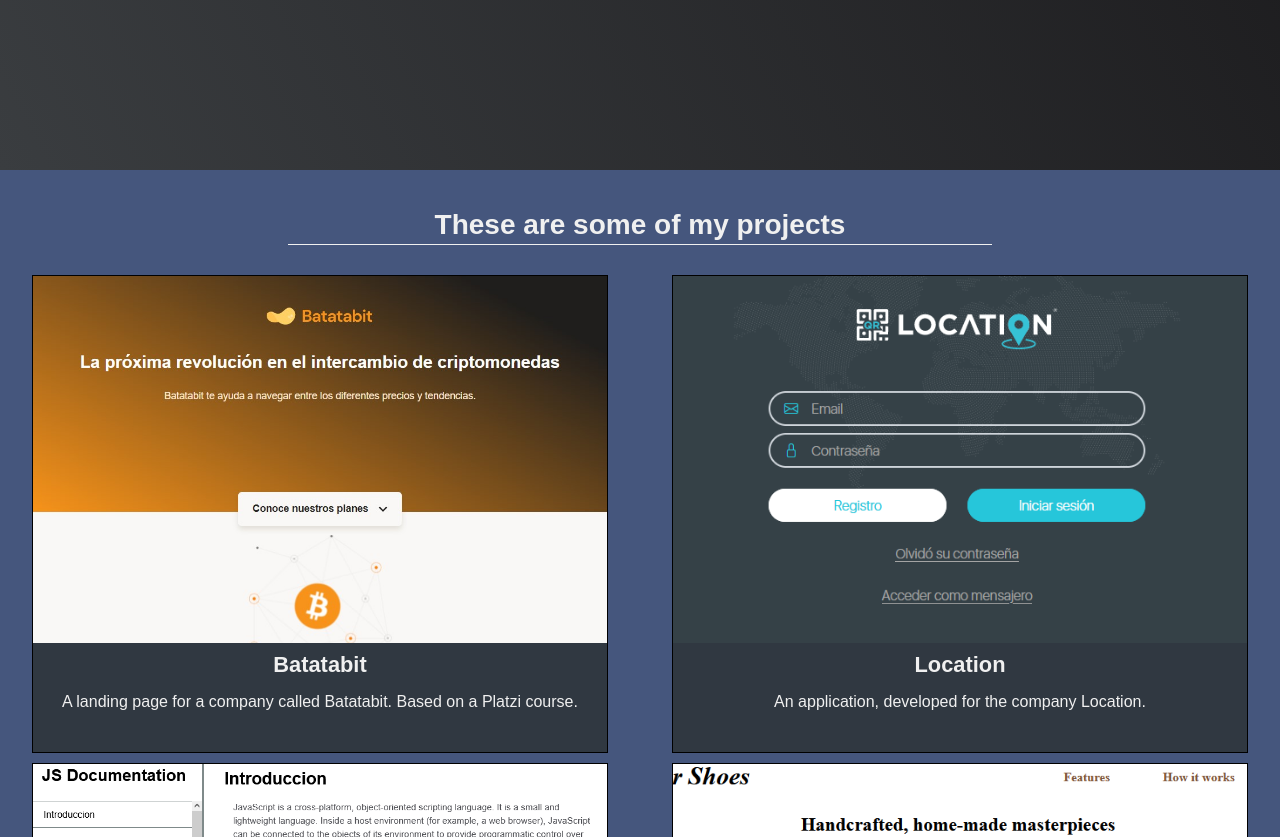
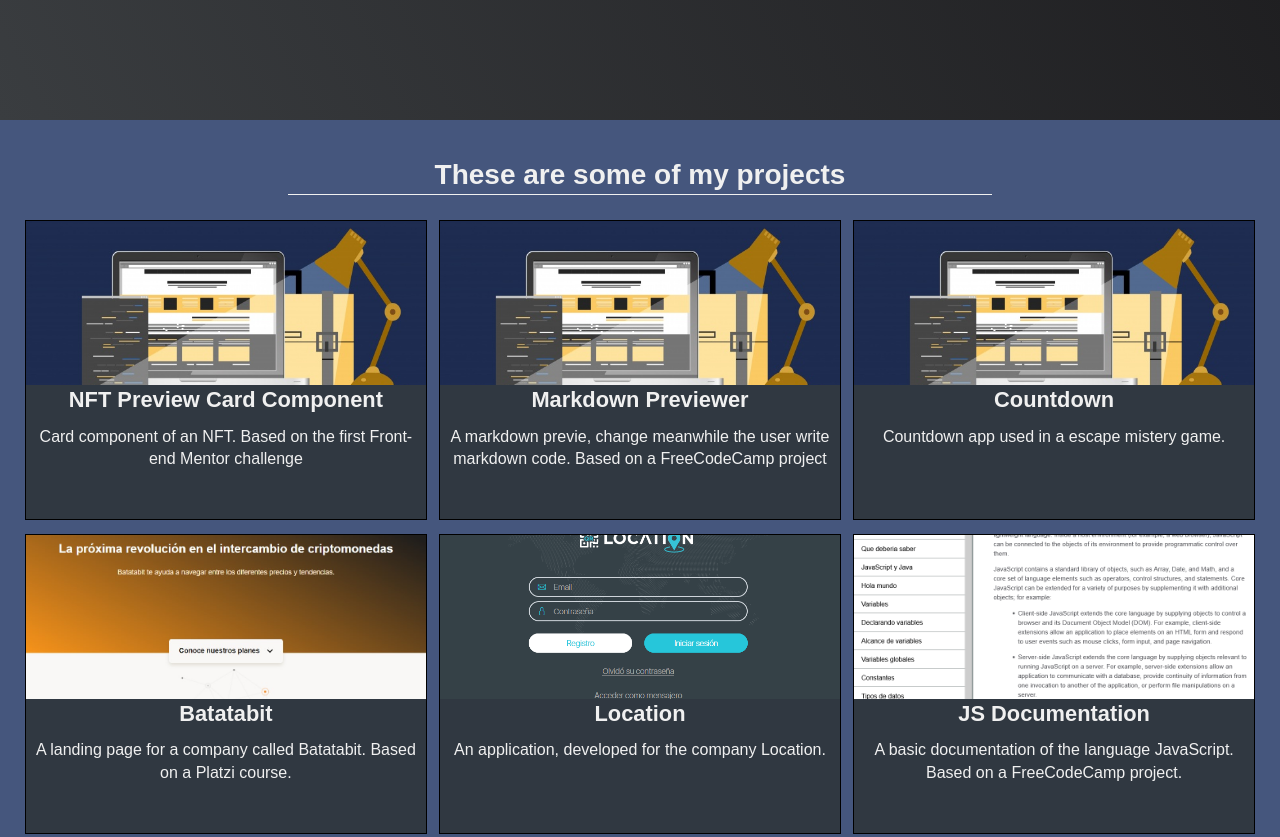
Before and after one commit to brayanlopez/brayanlopez.github.io, a plain HTML site: page index.html in a window 1280 px wide. Shown: the part 680-1517 px from the top of the page. Drawn offline with Linux system fonts and the light colour scheme.

Commit message:
CHANGE: styles for used grid and ADD new data projects

```diff
--- a/index.html
+++ b/index.html
@@ -9,7 +9,7 @@
     <link
       rel="stylesheet"
       href="src/styles/table.css"
-      media="(max-width: 550px)"
+      media="(max-width: 780px)"
     />
     <link
       rel="stylesheet"
@@ -49,7 +49,7 @@
           >
           <a
             class="btn contact-details"
-            href="https://www.linkedin.com/in/brayan-lopez-91ba3155/"
+            href="https://www.linkedin.com/in/brayanlopezg/"
             ><i class="fab fa-linkedin"></i> LinkedIn</a
           >
         </div>
@@ -57,7 +57,7 @@
     </main>
     <footer id="footer"></footer>
 
-    <script src="data.js"></script>
+    <script src="./src/data.js"></script>
     <script>
       let projectContainer = document.getElementById("projects-container");
       elements = dataProjects.map((data) => {
@@ -65,19 +65,22 @@
         project.className += "project";
         project.innerHTML = `
         <a class="btn" href="${data.url}" target="_blank" rel="noreferrer">
+          <div class="project-image-header">
             <img
               class="project-image"
               src="src/assets/img/${data.image}"
               alt="imagen del projecto"
             />
+          </div>
+          <div class="project-content">
             <h3 class="project-tile">${data.title}</h3>
             <p>${data.description}</p>
+          </div>
         </a>`;
         return project;
       });
-      elements.map((element) => {
-        projectContainer.appendChild(element);
-      });
+
+      elements.map((element) => projectContainer.appendChild(element));
     </script>
   </body>
 </html>
--- a/data.js
+++ b/src/data.js
@@ -1,10 +1,42 @@
-let dataProjects = [
+const socialNetwork = [
+  { name: "Github", url: "https://github.com/brayanlopez" },
+  { name: "Twitter", url: "https://twitter.com/bryanlopezg5" },
+  { name: "LinkedIn", url: "https://www.linkedin.com/in/brayanlopezg/" },
+];
+
+const dataProjects = [
+  {
+    title: "NFT Preview Card Component",
+    description:
+      "Card component of an NFT. Based on the first Front-end Mentor challenge",
+    date: new Date("01-01-2024"),
+    thechnology: ["HTML", "CSS", "JavaScript"],
+    url: "https://brayanlopez.github.io/NTF-preview-card-component/",
+    image: "default.jpg",
+  },
+  {
+    title: "Markdown Previewer",
+    description:
+      "A markdown previe, change meanwhile the user write markdown code. Based on a FreeCodeCamp project",
+    date: new Date("11-11-2023"),
+    thechnology: ["React", "Material UI", "marked"],
+    url: "https://brayanlopez.github.io/markdown-previewer/",
+    image: "default.jpg",
+  },
+  {
+    title: "Countdown",
+    description: "Countdown app used in a escape mistery game.",
+    date: new Date("19-08-2022"),
+    thechnology: ["React", "Material UI", "marked"],
+    url: "https://brayanlopez.github.io/countdown/",
+    image: "default.jpg",
+  },
   {
     title: "Batatabit",
     description:
       "A landing page for a company called Batatabit. Based on a Platzi course.",
     date: new Date("22-12-2021"),
-    thechnology: ["React", "HTML", "CSS", "JavaScript"],
+    thechnology: ["HTML", "CSS", "JavaScript"],
     url: "https://brayanlopez.github.io/Batatabit",
     image: "batatabit.jpg",
   },
@@ -12,7 +44,7 @@ let dataProjects = [
     title: "Location",
     description: "An application, developed for the company Location.",
     date: new Date("10-05-2021"),
-    thechnology: ["React", "Boostrap", "HTML", "CSS", "JavaScript", "React"],
+    thechnology: ["React", "Boostrap", "HTML", "CSS", "JavaScript"],
     url: "https://app.qrlocation.com/Login/",
     image: "qrlocation.png",
   },
@@ -45,7 +77,7 @@ let dataProjects = [
   {
     title: "Tribute Page",
     description:
-      "A tribute page to Dr. Norman Borlaug. Based in a project from FreeCodeCamp",
+      "A tribute page to Dr. Norman Borlaug. Based on a project from FreeCodeCamp",
     date: new Date("24-06-2021"),
     thechnology: ["HTML", "CSS", "JavaScript"],
     url: "https://brayanlopez.github.io/tribute-page/",
--- a/src/styles/main.css
+++ b/src/styles/main.css
@@ -7,8 +7,8 @@
 }
 
 * {
-  margin: 0px;
-  padding: 0px;
+  margin: 0;
+  padding: 0;
 }
 
 /* box-sizing and font sizing */
@@ -58,10 +58,6 @@ a {
   padding: 0px 25px;
 }
 
-main {
-  padding-top: 50px;
-}
-
 #welcome-section {
   display: flex;
   flex-direction: column;
@@ -76,7 +72,7 @@ main {
 #projects {
   text-align: center;
   background-color: var(--main-blue);
-  padding-top: 35px;
+  padding: 35px 0;
 }
 
 #projects h2 {
@@ -86,26 +82,35 @@ main {
 }
 
 #projects-container {
-  display: flex;
-  flex-wrap: wrap;
-  justify-content: space-around;
-  margin: 25px 0px 0px 0px;
+  display: grid;
+  grid-template-columns: repeat(auto-fill, minmax(300px, 1fr));
+  grid-gap: 1%;
+  grid-row-gap: 1.5%;
+  margin: 25px;
 }
 
-#projects .project {
+.project {
+  max-height: 300px;
   background-color: var(--main-gray);
-  max-width: 45%;
   border: 1px solid black;
-  margin: 5px;
 }
 
-.project p {
+.project-image-header {
+  height: 55%;
+  overflow: hidden;
+}
+
+.project-content {
+  height: 45%;
+}
+
+.project-content p {
   font-size: 12pt;
   padding: 10px;
 }
 
 .project-image {
-  height: calc(100% - 6.8rem);
+  height: 100%;
   width: 100%;
   object-fit: cover;
 }
--- a/src/styles/table.css
+++ b/src/styles/table.css
@@ -1,13 +1,15 @@
+/* Styles used for devices minor than 780px */
 #navbar {
   justify-content: space-around;
 }
 #navbar a {
   padding: 0px;
 }
+
+#projects {
+  padding-bottom: 200px;
+}
+
 #projects h2 {
   width: 90%;
 }
-#projects .project {
-  width: 90%;
-  max-width: 100%;
-}
```
Lines whose indentation alone changed are shown as unchanged.
